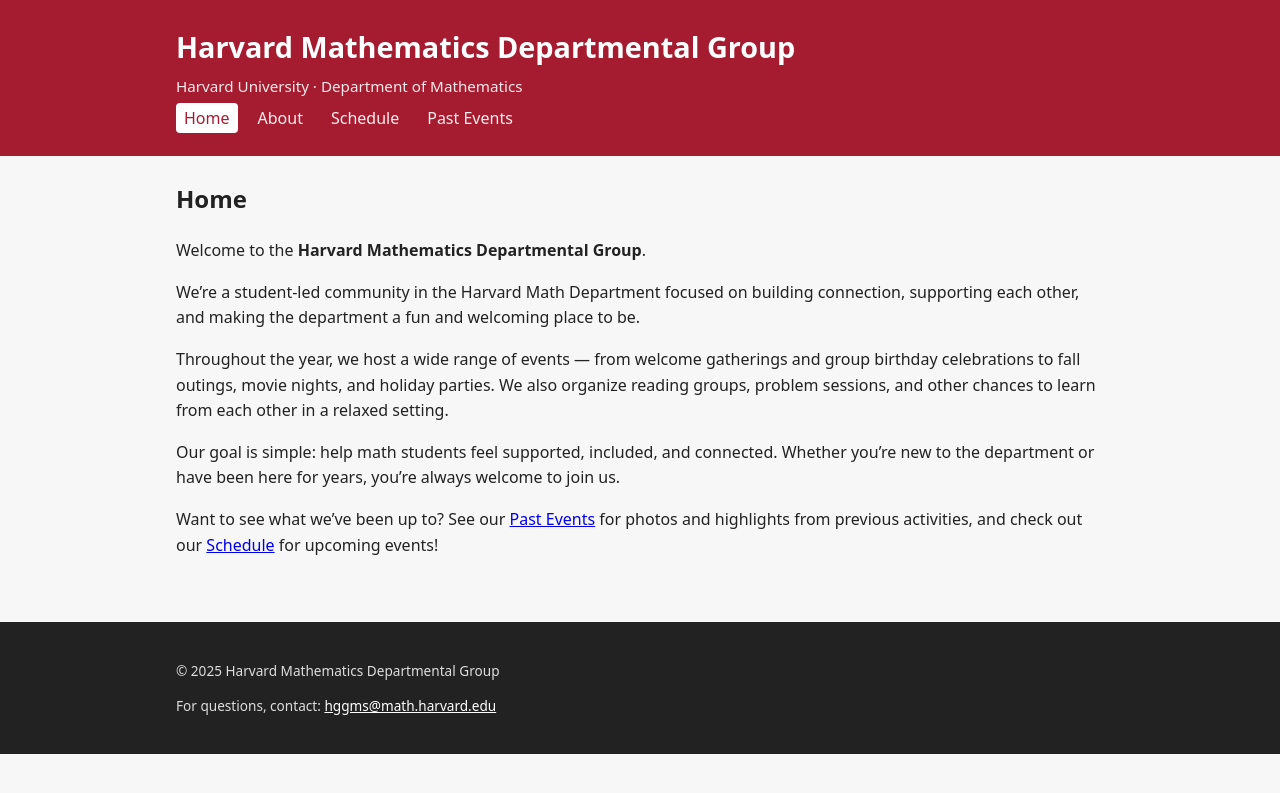
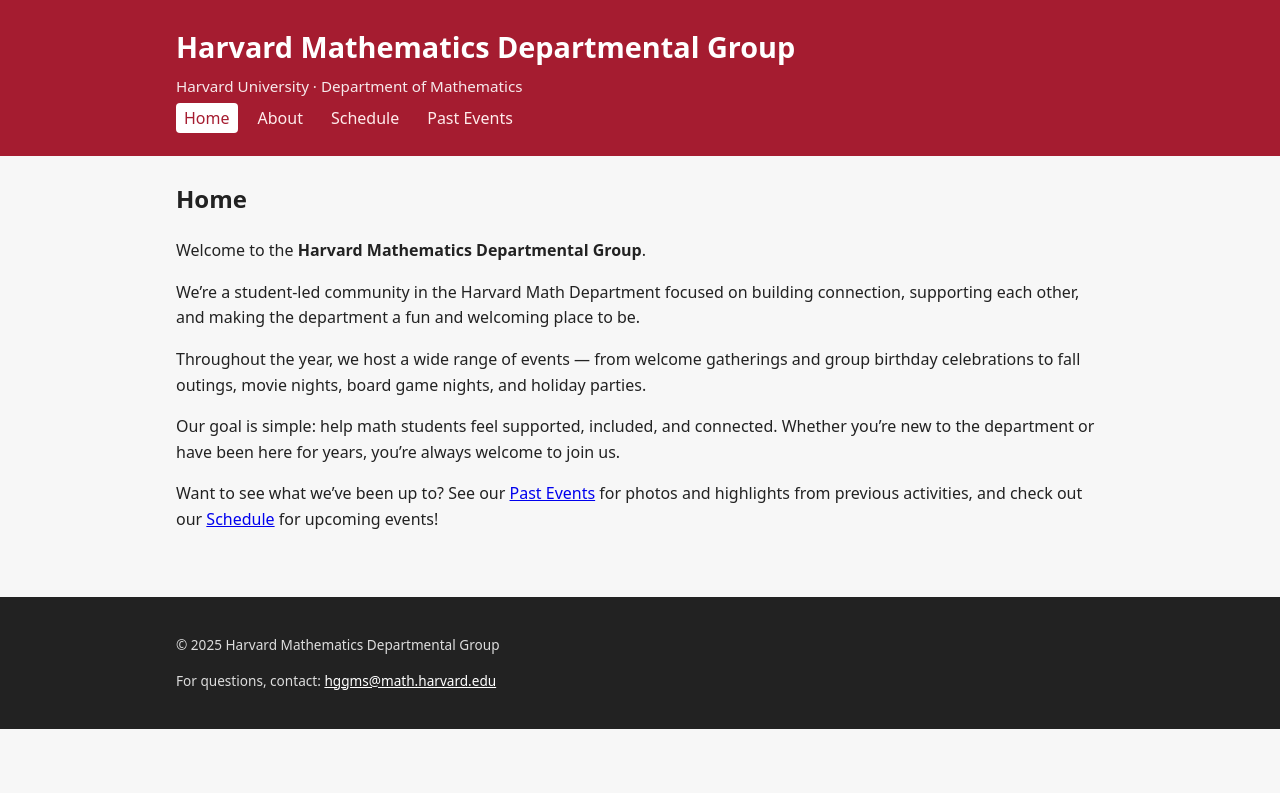
Before and after one commit to szhang612/hggms, a Jekyll site: the page built from index.md, in a window 1280 px wide. Shown: the top 793 px of the page. Built offline with Jekyll 4.4.1, drawn with Linux system fonts in a browser that asks for light colours.

Commit message:
Update index.md

```diff
--- a/index.md
+++ b/index.md
@@ -8,7 +8,7 @@ Welcome to the **Harvard Mathematics Departmental Group**.
 
 We’re a student-led community in the Harvard Math Department focused on building connection, supporting each other, and making the department a fun and welcoming place to be.
 
-Throughout the year, we host a wide range of events — from welcome gatherings and group birthday celebrations to fall outings, movie nights, and holiday parties. We also organize reading groups, problem sessions, and other chances to learn from each other in a relaxed setting.
+Throughout the year, we host a wide range of events — from welcome gatherings and group birthday celebrations to fall outings, movie nights, board game nights, and holiday parties.
 
 Our goal is simple: help math students feel supported, included, and connected.
 Whether you’re new to the department or have been here for years, you’re always welcome to join us.
```
